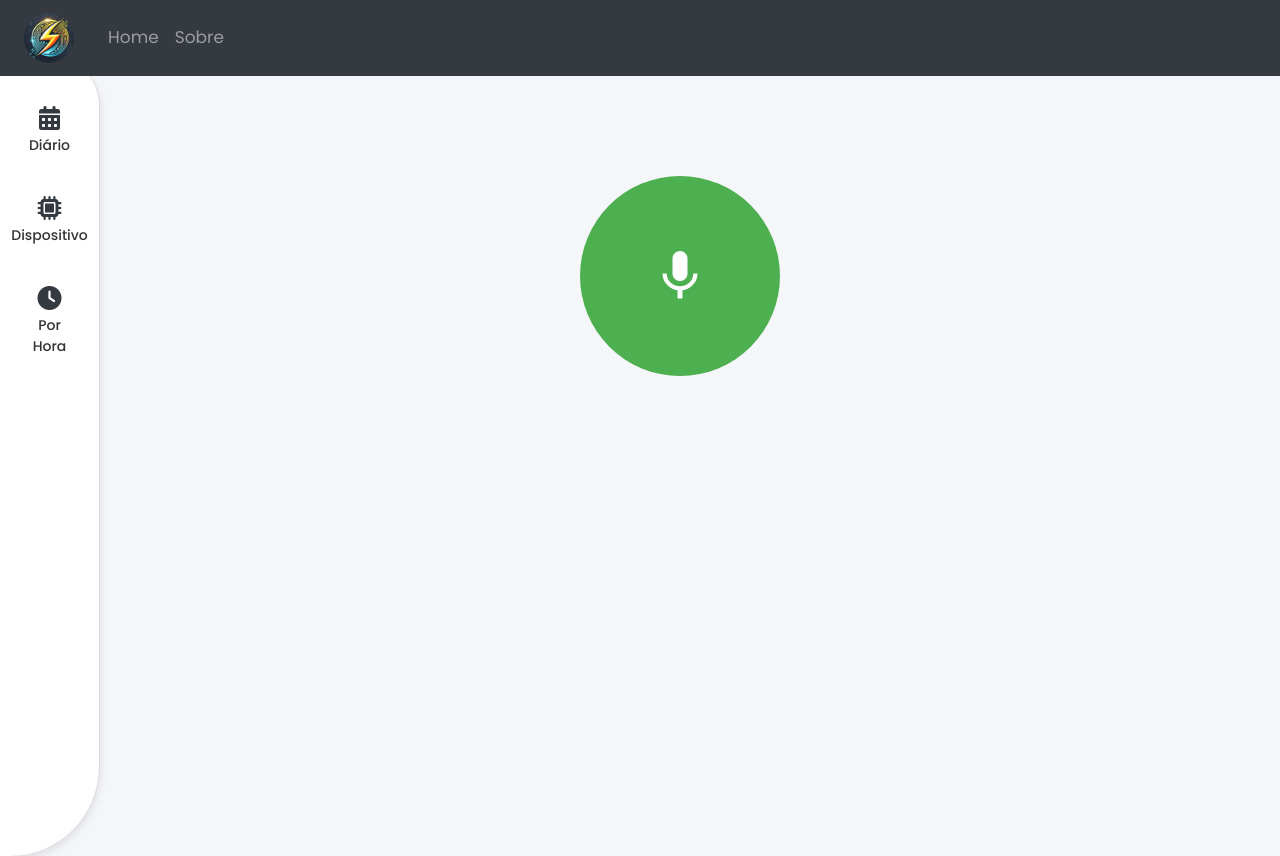
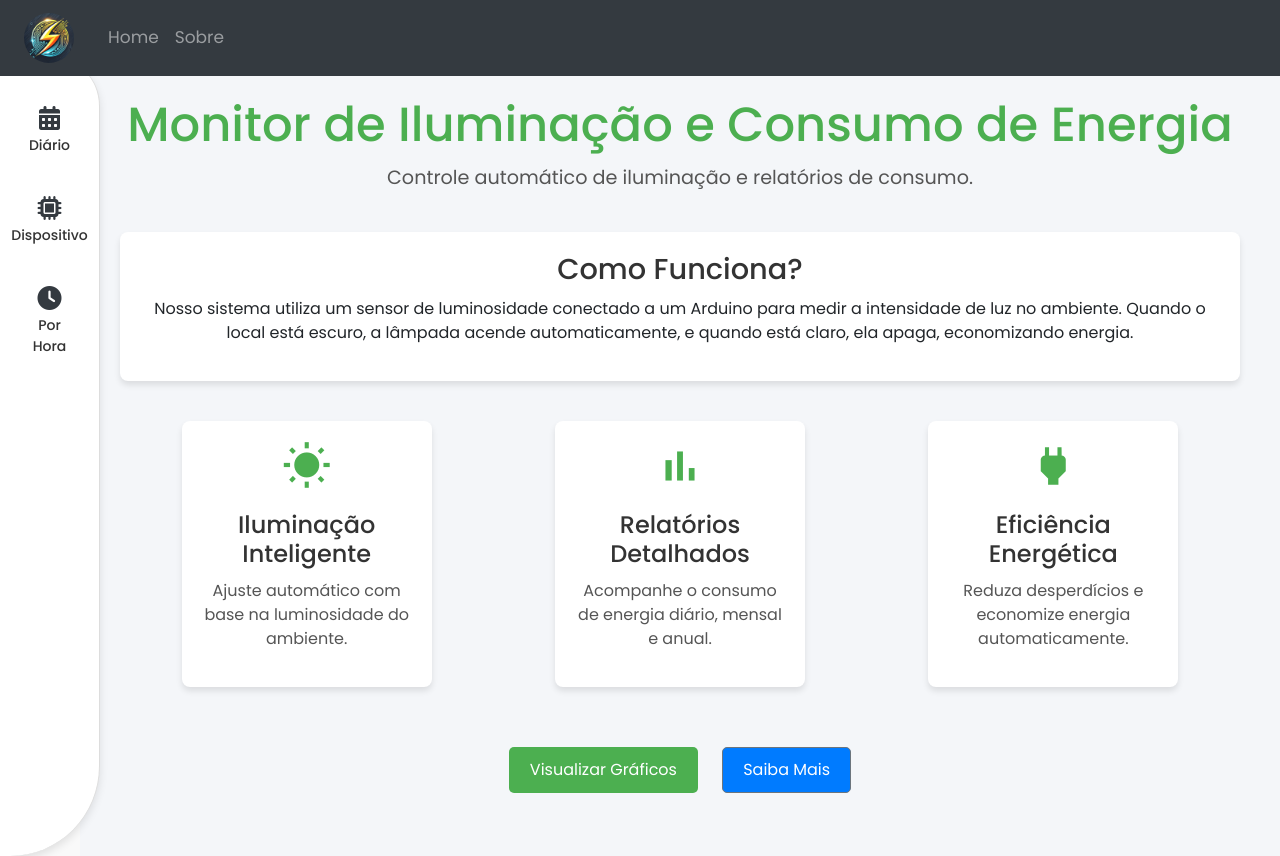
Before and after one commit to tech-espm/inter-4sem-2024-lamp-voice, a Flask app: page /home in a window 1280 px wide. Run offline with Flask 3, Linux system fonts and the light colour scheme; parts of the project's set-up code (start-up, migrations or seed data) failed here and were passed over; some libraries are stand-ins or nearby versions.

Commit message:
home alterada

```diff
--- a/templates/index/home.html
+++ b/templates/index/home.html
@@ -3,123 +3,156 @@
 {% block body %}
 
 <div class="container">
+    <header class="header">
+        <h1 class="title">Monitor de Iluminação e Consumo de Energia</h1>
+        <p class="subtitle">Controle automático de iluminação e relatórios de consumo.</p>
+    </header>
 
-    <button id="recordToggleButton" class="record-btn">
-        <span id="recordIcon" class="material-icons">mic</span>
-    </button>
+    <div class="content">
+        <div class="info-box">
+            <h2 class="info-title">Como Funciona?</h2>
+            <p>
+                Nosso sistema utiliza um sensor de luminosidade conectado a um Arduino para medir a intensidade de luz no ambiente.
+                Quando o local está escuro, a lâmpada acende automaticamente, e quando está claro, ela apaga, economizando energia.
+            </p>
+        </div>
 
-    <a id="downloadLink" class="download-link" style="display: none;">Download Recording</a>
+        <div class="features">
+            <div class="feature">
+                <i class="material-icons feature-icon">wb_sunny</i>
+                <h3>Iluminação Inteligente</h3>
+                <p>Ajuste automático com base na luminosidade do ambiente.</p>
+            </div>
+            <div class="feature">
+                <i class="material-icons feature-icon">bar_chart</i>
+                <h3>Relatórios Detalhados</h3>
+                <p>Acompanhe o consumo de energia diário, mensal e anual.</p>
+            </div>
+            <div class="feature">
+                <i class="material-icons feature-icon">power</i>
+                <h3>Eficiência Energética</h3>
+                <p>Reduza desperdícios e economize energia automaticamente.</p>
+            </div>
+        </div>
+
+        <div class="navigation">
+            <a href="/graficos" class="btn">Visualizar Gráficos</a>
+            <a href="/sobre" class="btn btn-secondary">Saiba Mais</a>
+        </div>
+    </div>
 </div>
 
 <style>
     @import url('https://fonts.googleapis.com/icon?family=Material+Icons');
 
+    body {
+        font-family: 'Arial', sans-serif;
+        margin: 0;
+        background-color: #f9f9f9;
+    }
+
     .container {
-        display: flex;
-        flex-direction: column;
-        align-items: center;
-        font-family: Arial, sans-serif;
-        padding-top: 100px;
+        text-align: center;
+        padding: 20px;
+        max-width: 1200px;
+        margin: 0 auto;
+    }
+
+    .header {
+        margin-bottom: 40px;
     }
 
     .title {
-        font-size: 2.5rem;
-        color: #333;
-        margin-bottom: 20px;
+        font-size: 3rem;
+        color: #4CAF50;
     }
 
-    .record-btn {
-        width: 200px;
-        height: 200px;
-        border-radius: 50%;
-        border: none;
-        background-color: #4CAF50;
-        display: flex;
-        align-items: center;
-        justify-content: center;
-        cursor: pointer;
-        transition: background-color 0.3s;
-        font-size: 2.5rem;
-        color: white;
+    .subtitle {
+        font-size: 1.2rem;
+        color: #555;
+        margin-top: 10px;
     }
 
-    .record-btn.recording {
-        background-color: #ff4d4d;
-        animation: pulse 1s infinite;
+    .info-box {
+        background-color: #fff;
+        padding: 20px;
+        border-radius: 8px;
+        box-shadow: 0 4px 6px rgba(0, 0, 0, 0.1);
+        margin-bottom: 30px;
     }
 
-    .download-link {
-        margin-top: 30px;
-        font-size: 1.2rem;
-        color: #007bff;
-        text-decoration: none;
+    .info-title {
+        font-size: 1.8rem;
+        color: #333;
+        margin-bottom: 10px;
     }
 
-    @keyframes pulse {
-        0% { transform: scale(1); }
-        50% { transform: scale(1.1); }
-        100% { transform: scale(1); }
+    .features {
+        display: flex;
+        justify-content: space-around;
+        flex-wrap: wrap;
+        margin-top: 30px;
     }
 
-    .material-icons{
-        font-size: 60px;
+    .feature {
+        text-align: center;
+        background-color: #fff;
+        border-radius: 8px;
+        padding: 20px;
+        width: 250px;
+        margin: 10px;
+        box-shadow: 0 4px 6px rgba(0, 0, 0, 0.1);
+    }
+
+    .feature-icon {
+        font-size: 50px;
+        color: #4CAF50;
+        margin-bottom: 10px;
+    }
+
+    .feature h3 {
+        font-size: 1.5rem;
+        margin: 10px 0;
+        color: #333;
+    }
+
+    .feature p {
+        color: #555;
+        font-size: 1rem;
+    }
+
+    .navigation {
+        margin-top: 40px;
+    }
+
+    .btn {
+        display: inline-block;
+        padding: 10px 20px;
+        font-size: 1rem;
+        color: white;
+        background-color: #4CAF50;
+        text-decoration: none;
+        border-radius: 5px;
+        transition: background-color 0.3s;
+        margin: 10px;
+    }
+
+    .btn:hover {
+        background-color: #45a049;
+    }
+
+    .btn-secondary {
+        background-color: #007bff;
+    }
+
+    .btn-secondary:hover {
+        background-color: #0056b3;
     }
 </style>
 
-<script>
-    let mediaRecorder;
-    let audioChunks = [];
-    let isRecording = false;
 
-    document.getElementById('recordToggleButton').addEventListener('click', async () => {
-        if (!isRecording) {
-            try {
-                const stream = await navigator.mediaDevices.getUserMedia({ audio: true });
-                mediaRecorder = new MediaRecorder(stream);
-                audioChunks = [];
+<script src="https://cdn.botpress.cloud/webchat/v2.2/inject.js"></script>
+<script src="https://files.bpcontent.cloud/2024/11/28/11/20241128114516-EFTDSKY8.js"></script>
 
-                mediaRecorder.ondataavailable = event => {
-                    audioChunks.push(event.data);
-                };
-
-                mediaRecorder.onstop = () => {
-                    const audioBlob = new Blob(audioChunks, { type: 'audio/ogg' });
-                    const audioUrl = URL.createObjectURL(audioBlob);
-
-                    const downloadLink = document.getElementById('downloadLink');
-                    downloadLink.href = audioUrl;
-                    downloadLink.download = 'recording.ogg';
-                    downloadLink.style.display = 'block';
-                    downloadLink.textContent = 'Download Recording';
-
-                    downloadLink.click();
-                };
-
-                mediaRecorder.start();
-                isRecording = true;
-                toggleRecordingStyle();
-            } catch (error) {
-                console.error('Erro ao acessar o microfone:', error);
-                alert('Não foi possível acessar o microfone. Verifique as permissões no navegador.');
-            }
-        } else {
-            mediaRecorder.stop();
-            isRecording = false;
-            toggleRecordingStyle();
-        }
-    });
-
-    function toggleRecordingStyle() {
-        const recordButton = document.getElementById('recordToggleButton');
-        const recordIcon = document.getElementById('recordIcon');
-        if (isRecording) {
-            recordButton.classList.add('recording');
-            recordIcon.textContent = 'stop';
-        } else {
-            recordButton.classList.remove('recording');
-            recordIcon.textContent = 'mic';
-        }
-    }
-</script>
 
 {% endblock %}
```
